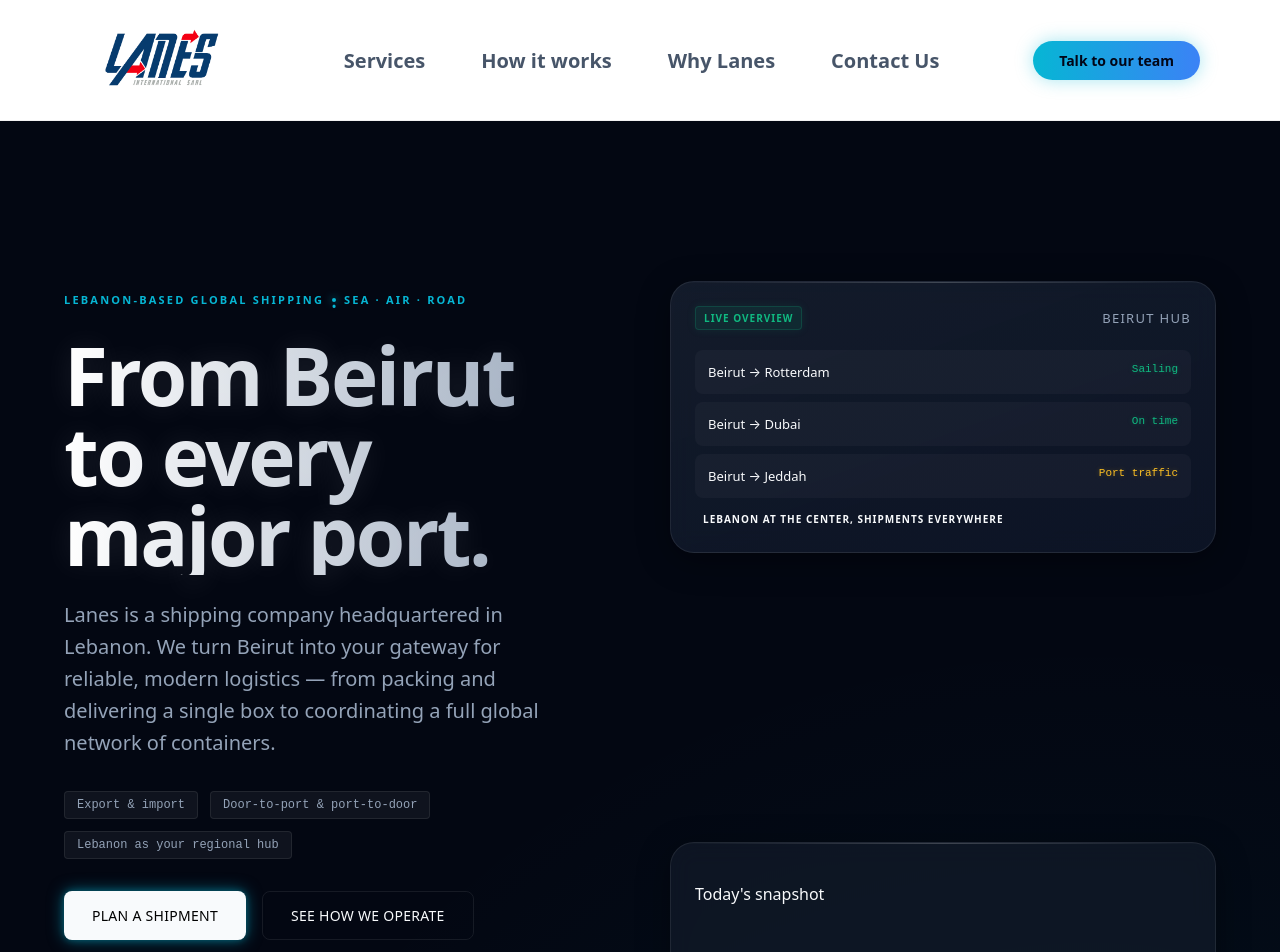
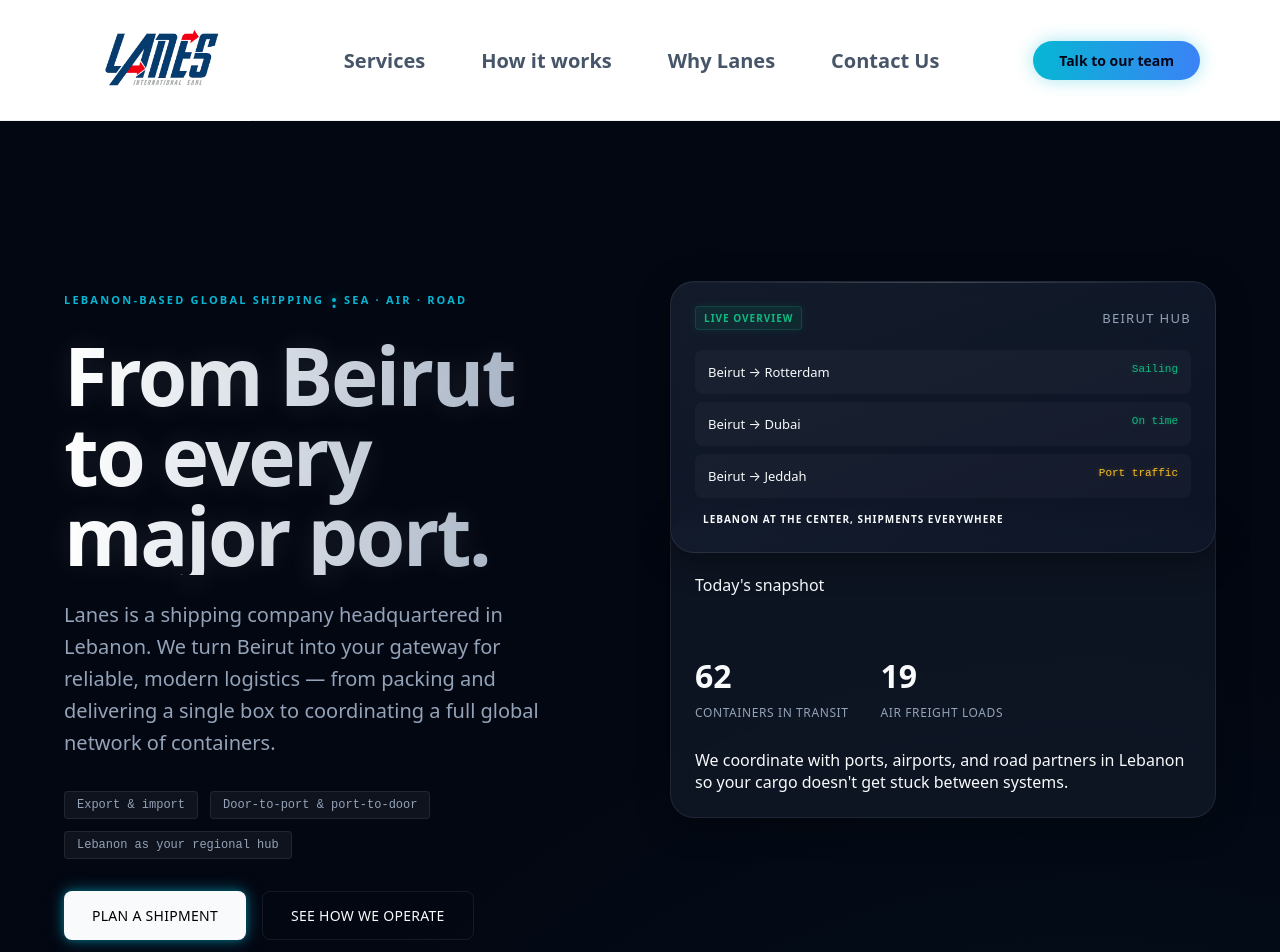
Before and after one commit to georgesmakoukji/lanes, a Next.js app: page / in a window 1280 px wide. Shown: the top 952 px of the page. Built offline with nearby package versions, Linux system fonts and the light colour scheme.

Commit message:
style: Adjust hero panel layout and card properties for improved alignment and visual hierarchy.

```diff
--- a/app/globals.css
+++ b/app/globals.css
@@ -324,10 +324,10 @@
 .hero-panel {
   display: flex;
   flex-direction: column;
-  gap: 20px;
+  gap: 0;
   perspective: 1000px;
   height: 100%;
-  justify-content: space-between;
+  justify-content: flex-start;
 }
 
 .hero-card {
@@ -353,6 +353,8 @@
 
 .hero-card.primary {
   background: linear-gradient(160deg, rgba(30, 41, 59, 0.6), rgba(15, 23, 42, 0.8));
+  margin-bottom: -36px;
+  z-index: 2;
 }
 
 .hero-card-header {
@@ -421,6 +423,9 @@
   display: flex;
   flex-direction: column;
   gap: 16px;
+  position: relative;
+  z-index: 1;
+  padding-top: 40px;
 }
 
 .secondary-metrics {
```
